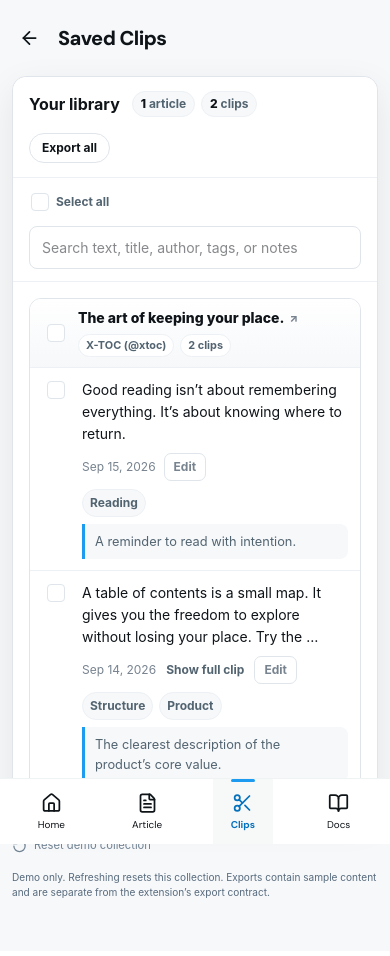
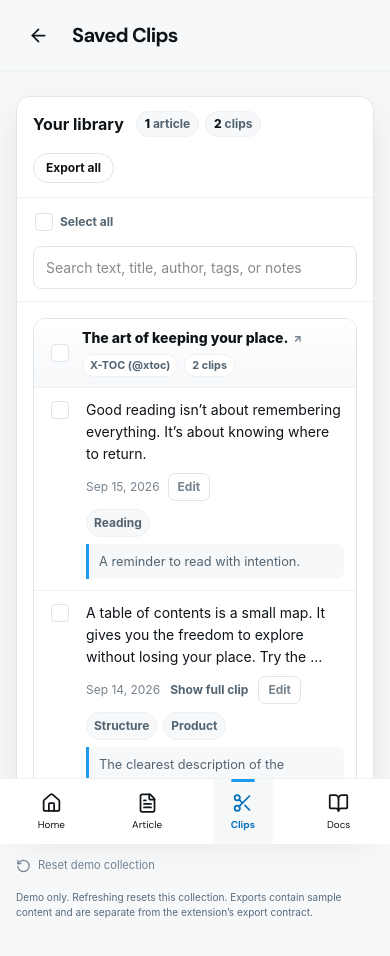
Before and after one commit to HiAriesZhou/x-toc-landing-page, a Next.js app: page /clips in a window 390 px wide. Shown: the top 956 px of the page. Built offline with nearby package versions, Linux system fonts and the light colour scheme; a web font is replaced by a local one.

Commit message:
Improve website discoverability and unify detail page layout

```diff
--- a/src/app/article/page.tsx
+++ b/src/app/article/page.tsx
@@ -1,11 +1,6 @@
-import type { Metadata } from "next";
 import { XtocExperience } from "@/components/xtoc-experience";
-
-export const metadata: Metadata = {
-  title: "Interactive Article",
-  description: "Try X-TOC article navigation and local clipping in an interactive demo.",
-};
-
-export default function ArticlePage() {
+import { pageMetadata } from "@/lib/seo";
+export const metadata = pageMetadata("article");
+export default function Page() {
   return <XtocExperience initialView="article" />;
 }
--- a/src/app/clips/page.tsx
+++ b/src/app/clips/page.tsx
@@ -1,11 +1,6 @@
-import type { Metadata } from "next";
 import { XtocExperience } from "@/components/xtoc-experience";
-
-export const metadata: Metadata = {
-  title: "Saved Clips Demo",
-  description: "Try the X-TOC Saved Clips workflow with local sample content.",
-};
-
-export default function ClipsPage() {
+import { pageMetadata } from "@/lib/seo";
+export const metadata = pageMetadata("clips");
+export default function Page() {
   return <XtocExperience initialView="clips" />;
 }
--- a/src/app/docs/page.tsx
+++ b/src/app/docs/page.tsx
@@ -1,11 +1,6 @@
-import type { Metadata } from "next";
 import { XtocExperience } from "@/components/xtoc-experience";
-
-export const metadata: Metadata = {
-  title: "Docs",
-  description: "How to navigate X articles, save passages, organize clips, and export Markdown or JSON with X-TOC.",
-};
-
-export default function DocsPage() {
+import { pageMetadata } from "@/lib/seo";
+export const metadata = pageMetadata("docs");
+export default function Page() {
   return <XtocExperience initialView="docs" />;
 }
--- a/src/app/globals.css
+++ b/src/app/globals.css
@@ -60,18 +60,26 @@ button:focus-visible, a:focus-visible, input:focus-visible, textarea:focus-visib
 .sidebar-foot a:hover { color: var(--foreground); }
 .sidebar-foot svg { width: 13px; }
 
-.playground-main { min-width: 0; border-inline: 1px solid var(--line); }
+.playground-main { --page-gutter: 32px; --detail-header-height: 76px; min-width: 0; border-inline: 1px solid var(--line); }
 .site-sidebar { contain: paint; }
 .view-content { contain: paint; animation: view-content-in .22s cubic-bezier(.22, 1, .36, 1) both; }
 .view-rail { contain: paint; animation: view-rail-in .24s cubic-bezier(.22, 1, .36, 1) both; }
 @keyframes view-content-in { from { opacity: .35; transform: translateY(5px); } to { opacity: 1; transform: translateY(0); } }
-@keyframes view-rail-in { from { opacity: .25; transform: translateX(6px); } to { opacity: 1; transform: translateX(0); } }
+@keyframes view-rail-in { from { opacity: .25; transform: translateX(-6px); } to { opacity: 1; transform: translateX(0); } }
 .playground-header { position: sticky; top: 0; z-index: 10; min-height: 76px; display: flex; align-items: center; gap: 12px; padding: 13px 30px 11px; border-bottom: 1px solid var(--line); background: rgba(255,255,255,.95); backdrop-filter: blur(14px); }
 .playground-header h1 { margin: 0; font-size: 1.45rem; line-height: 1.15; letter-spacing: -.04em; }
 .playground-header p { margin: 5px 0 0; color: var(--accent-text); font-size: .76rem; }
-.header-back { width: 34px; height: 34px; display: grid; place-items: center; margin-left: -12px; border-radius: 50%; }
-.header-back:hover { background: var(--soft); }
-.header-back svg { width: 21px; }
+.detail-header { height: var(--detail-header-height); min-height: var(--detail-header-height); padding: 16px var(--page-gutter); gap: 12px; flex-wrap: nowrap; }
+.detail-header h1 { font-size: 1.45rem; font-weight: 700; letter-spacing: -.035em; }
+.page-heading { min-width: 0; }
+.header-back { width: 44px; height: 44px; flex: 0 0 44px; display: grid; place-items: center; border-radius: 50%; transition: background-color 150ms ease, color 150ms ease, transform 150ms ease; }
+.header-back:hover { background: #e8edf1; color: var(--accent-text); }
+.header-back:active { background: #dde7ee; transform: scale(.94); }
+.header-back:focus-visible { outline: 2px solid var(--accent-text); outline-offset: 3px; background: #e8edf1; }
+.header-back svg { width: 21px; height: 21px; }
+.playground-header .page-header-note { margin: 0 0 0 auto; color: #536471; font-size: .75rem; }
+.clips-mode .detail-header { background: rgba(246,248,250,.95); }
+@media (prefers-reduced-motion: reduce) { .header-back { transition: none; } .header-back:active { transform: none; } }
 .mobile-toc-toggle { display: none; margin-left: auto; }
 
 .feed-post { position: relative; margin: 0 30px; padding: 22px 0 24px 56px; border-bottom: 1px solid var(--line); }
@@ -151,7 +159,7 @@ button:focus-visible, a:focus-visible, input:focus-visible, textarea:focus-visib
 .home-context .rail-quote cite { margin-top: 8px; font-size: .68rem; }
 .home-context .rail-note { margin: 0; font-size: .61rem; line-height: 1.4; }
 
-.demo-article { padding: 38px 48px 64px; }
+.demo-article { padding: 32px var(--page-gutter) 64px; }
 .article-lead > h2 { transition: background-color .3s ease; }
 .article-lead > p { margin: 0; color: var(--accent-text); font-size: .62rem; font-weight: 700; letter-spacing: .15em; }
 .article-lead > h2 { margin: 19px 0; font: clamp(3.7rem, 6vw, 5.2rem)/.94 var(--font-editorial); letter-spacing: -.045em; }
@@ -211,13 +219,9 @@ button:focus-visible, a:focus-visible, input:focus-visible, textarea:focus-visib
 .playground-shell.clips-mode { grid-template-columns: 250px minmax(700px, 920px) minmax(0, 1fr); background: white; }
 .clips-mode .playground-main { min-height: 100vh; background: #f6f8fa; }
 .clips-context { background: #f6f8fa; }
-.clips-app-header { position: static; min-height: 92px; align-items: center; padding: 20px 32px; border: 0; background: transparent; backdrop-filter: none; }
-.clips-app-header .header-back { margin-left: 0; }
-.clips-app-header h1 { margin: 0; font-size: 1.5rem; font-weight: 760; letter-spacing: -.025em; }
-.clips-app-header > p { margin: 0 0 0 auto; color: #536471; font-size: .75rem; }
-.clips-view { padding: 0 32px 48px; font-family: -apple-system, BlinkMacSystemFont, "Segoe UI", Roboto, Helvetica, Arial, sans-serif; }
+.clips-view { padding: 32px var(--page-gutter) 64px; font-family: -apple-system, BlinkMacSystemFont, "Segoe UI", Roboto, Helvetica, Arial, sans-serif; }
 .clip-library { overflow: visible; border: 1px solid #dfe5eb; border-radius: 14px; background: white; box-shadow: 0 12px 36px rgba(15,20,25,.08); }
-.clip-library-header { position: sticky; top: 0; z-index: 8; display: flex; align-items: center; justify-content: space-between; gap: 16px; padding: 14px 16px; border-bottom: 1px solid #edf1f5; border-radius: 14px 14px 0 0; background: white; }
+.clip-library-header { position: sticky; top: var(--detail-header-height); z-index: 8; display: flex; align-items: center; justify-content: space-between; gap: 16px; padding: 14px 16px; border-bottom: 1px solid #edf1f5; border-radius: 14px 14px 0 0; background: white; }
 .clip-library-title { min-width: 0; display: flex; align-items: center; gap: 12px; }
 .clip-library-title h2 { margin: 0; font-size: 1rem; font-weight: 740; }
 .clip-library-stats { display: flex; align-items: center; gap: 6px; color: #536471; font-size: .75rem; font-weight: 650; white-space: nowrap; }
@@ -391,7 +395,7 @@ button:focus-visible, a:focus-visible, input:focus-visible, textarea:focus-visib
 .docs-rail-source a { color: var(--foreground); font-weight: 700; }
 
 @media (max-width: 1180px) {
-  .playground-shell { grid-template-columns: 200px minmax(540px, 1fr) 300px; }
+  .playground-shell { grid-template-columns: 200px minmax(0, 1fr) 300px; }
   .playground-shell.clips-mode { grid-template-columns: 200px minmax(0, 1fr); }
   .clips-mode .clips-context { display: none; }
   .site-sidebar { padding-inline: 18px; }
@@ -399,6 +403,7 @@ button:focus-visible, a:focus-visible, input:focus-visible, textarea:focus-visib
   .context-rail { padding-inline: 22px; }
   .context-rail > h2 { font-size: 3rem; }
   .feed-post { margin-inline: 24px; }
+  .playground-main { --page-gutter: 24px; }
   .playground-header { padding-inline: 24px; }
   .real-toc-panel { min-width: 0; }
 }
@@ -446,7 +451,11 @@ button:focus-visible, a:focus-visible, input:focus-visible, textarea:focus-visib
   .cover-deck { font-size: .84rem; }
   .cover-index > span { grid-template-columns: 27px 1fr; font-size: .64rem; }
   .cover-index small { display: none; }
-  .demo-article { padding: 28px 22px 55px; }
+  .playground-main { --page-gutter: 16px; --detail-header-height: 72px; }
+  .detail-header { height: var(--detail-header-height); min-height: var(--detail-header-height); padding: 14px var(--page-gutter); flex-wrap: nowrap; }
+  .detail-header h1 { font-size: 1.25rem; }
+  .demo-article, .clips-view { padding: 24px var(--page-gutter) 56px; }
+  .playground-header .page-header-note { display: none; }
   .article-lead > h2 { font-size: 3.45rem; }
   .article-lead > div { font-size: 1rem; }
   .article-section { padding-top: 40px; }
@@ -458,10 +467,6 @@ button:focus-visible, a:focus-visible, input:focus-visible, textarea:focus-visib
   .real-toc-panel.dragged { position: static; width: 100%; }
   .selection-action { right: 12px; bottom: 78px; left: 12px; justify-content: space-between; transform: none; }
   .site-toast { bottom: 78px; width: max-content; max-width: calc(100vw - 24px); }
-  .clips-app-header { min-height: 76px; padding: 14px 12px; flex-wrap: nowrap; }
-  .clips-app-header h1 { font-size: 1.25rem; }
-  .clips-app-header > p { display: none; }
-  .clips-view { padding: 0 12px 50px; }
   .clip-library-header { position: static; align-items: flex-start; flex-direction: column; }
   .clip-library-actions { width: 100%; justify-content: flex-start; }
   .clip-search-row { align-items: stretch; flex-direction: column; }
--- a/src/app/page.tsx
+++ b/src/app/page.tsx
@@ -1,5 +1,6 @@
 import { XtocExperience } from "@/components/xtoc-experience";
-
-export default function HomePage() {
+import { pageMetadata } from "@/lib/seo";
+export const metadata = pageMetadata("home");
+export default function Page() {
   return <XtocExperience initialView="home" />;
 }
--- /dev/null
+++ b/src/app/robots.ts
@@ -0,0 +1,5 @@
+import type { MetadataRoute } from "next";
+import { siteUrl } from "@/lib/seo";
+export default function robots(): MetadataRoute.Robots {
+  return { rules: { userAgent: "*", allow: "/" }, sitemap: `${siteUrl}/sitemap.xml` };
+}
--- /dev/null
+++ b/src/app/sitemap.ts
@@ -0,0 +1,5 @@
+import type { MetadataRoute } from "next";
+import { siteUrl } from "@/lib/seo";
+export default function sitemap(): MetadataRoute.Sitemap {
+  return ["/", "/docs"].map(path => ({ url: `${siteUrl}${path}` }));
+}
--- a/src/components/xtoc-experience.tsx
+++ b/src/components/xtoc-experience.tsx
@@ -1,6 +1,9 @@
 "use client";
 
 import Image from "next/image";
+import Link from "next/link";
+import type { MouseEvent } from "react";
+import { siteUrl, viewPaths, viewMeta } from "@/lib/seo";
 import {
   ArrowLeft, ArrowRight, BookOpen, Bookmark, Check, ChevronUp, Download,
   FileText, Github, GripVertical, House, List, Play, RotateCcw, Scissors,
@@ -14,19 +17,6 @@ const extensionRepoUrl = "https://github.com/HiAriesZhou/x-toc";
 
 export type View = "home" | "article" | "clips" | "docs";
 
-const viewPaths: Record<View, string> = {
-  home: "/",
-  article: "/article",
-  clips: "/clips",
-  docs: "/docs",
-};
-
-const viewMeta: Record<View, { title: string; description: string }> = {
-  home: { title: "X-TOC | Navigate and Clip X Articles", description: "Navigate long-form X articles, save useful passages, and export local clips with X-TOC." },
-  article: { title: "Interactive Article | X-TOC", description: "Try X-TOC article navigation and local clipping in an interactive demo." },
-  clips: { title: "Saved Clips Demo | X-TOC", description: "Try the X-TOC Saved Clips workflow with local sample content." },
-  docs: { title: "Docs | X-TOC", description: "How to navigate X articles, save passages, organize clips, and export Markdown or JSON with X-TOC." },
-};
 type Clip = {
   id: string;
   articleId: string;
@@ -212,6 +202,15 @@ export function XtocExperience({ initialView }: { initialView: View }) {
   const applyView = useCallback((nextView: View) => {
     document.title = viewMeta[nextView].title;
     document.querySelector<HTMLMetaElement>('meta[name="description"]')?.setAttribute("content", viewMeta[nextView].description);
+    document.querySelector<HTMLLinkElement>('link[rel="canonical"]')?.setAttribute("href", siteUrl + viewPaths[nextView]);
+    document.querySelector<HTMLMetaElement>('meta[name="robots"]')?.setAttribute("content", nextView === "home" || nextView === "docs" ? "index, follow" : "noindex, follow");
+    for (const [selector, content] of [
+      ['meta[property="og:title"]', viewMeta[nextView].title],
+      ['meta[property="og:description"]', viewMeta[nextView].description],
+      ['meta[property="og:url"]', siteUrl + viewPaths[nextView]],
+      ['meta[name="twitter:title"]', viewMeta[nextView].title],
+      ['meta[name="twitter:description"]', viewMeta[nextView].description],
+    ]) document.querySelector<HTMLMetaElement>(selector)?.setAttribute("content", content);
     setView(nextView);
     setSelection("");
     setActiveIndex(0);
@@ -233,6 +232,12 @@ export function XtocExperience({ initialView }: { initialView: View }) {
     applyView(nextView);
     window.scrollTo({ top: 0 });
   }, [applyView, view]);
+
+  const navigateLink = (event: MouseEvent<HTMLAnchorElement>, nextView: View) => {
+    if (event.defaultPrevented || event.button !== 0 || event.metaKey || event.ctrlKey || event.shiftKey || event.altKey) return;
+    event.preventDefault();
+    openView(nextView);
+  };
 
   useEffect(() => {
     const handleHistory = () => {
@@ -446,34 +451,29 @@ export function XtocExperience({ initialView }: { initialView: View }) {
       <aside className="site-sidebar">
         <button className="site-brand" onClick={() => openView("home")}><Image src="/logo.png" alt="" width={44} height={44} priority /><span><b>X-TOC</b><small>TOC & Clips for X Articles</small></span></button>
         <nav aria-label="Primary navigation">
-          <button className={view === "home" ? "active" : ""} onClick={() => openView("home")}><House aria-hidden="true" /><span>Home</span></button>
-          <button className={view === "article" ? "active" : ""} onClick={() => openView("article")}><FileText aria-hidden="true" /><span>Article</span></button>
-          <button className={view === "clips" ? "active" : ""} onClick={() => openView("clips")}><Scissors aria-hidden="true" /><span>Clips</span>{userClipCount > 0 && <small>{userClipCount}</small>}</button>
-          <button className={view === "docs" ? "active" : ""} onClick={() => openView("docs")}><BookOpen aria-hidden="true" /><span>Docs</span></button>
+          <a href={viewPaths.home} aria-current={view === "home" ? "page" : undefined} className={view === "home" ? "active" : ""} onClick={(event) => navigateLink(event, "home")}><House aria-hidden="true" /><span>Home</span></a>
+          <a href={viewPaths.article} aria-current={view === "article" ? "page" : undefined} className={view === "article" ? "active" : ""} onClick={(event) => navigateLink(event, "article")}><FileText aria-hidden="true" /><span>Article</span></a>
+          <a href={viewPaths.clips} aria-current={view === "clips" ? "page" : undefined} className={view === "clips" ? "active" : ""} onClick={(event) => navigateLink(event, "clips")}><Scissors aria-hidden="true" /><span>Clips</span>{userClipCount > 0 && <small>{userClipCount}</small>}</a>
+          <a href={viewPaths.docs} aria-current={view === "docs" ? "page" : undefined} className={view === "docs" ? "active" : ""} onClick={(event) => navigateLink(event, "docs")}><BookOpen aria-hidden="true" /><span>Docs</span></a>
         </nav>
         <a className="chrome-cta" href={chromeStoreUrl} target="_blank" rel="noopener noreferrer"><Download aria-hidden="true" />Add to Chrome</a>
         <div className="sidebar-foot"><p>A more focused internet<br />for longer thinking.</p><small>Independent project. Not affiliated with X.</small><a href={extensionRepoUrl} target="_blank" rel="noopener noreferrer"><Github aria-hidden="true" /> Source on GitHub</a></div>
       </aside>
 
       <main className={`playground-main view-content${view === "docs" ? " docs-main" : ""}`} key={view}>
-        {view !== "docs" && (view === "clips" ? (
-          <header className="playground-header clips-app-header">
-            <button className="header-back" onClick={() => openView("home")} aria-label="Back to timeline"><ArrowLeft aria-hidden="true" /></button>
-            <h1>Saved Clips</h1>
-            <p>Stored in this browser. Export anytime.</p>
-          </header>
-        ) : (
-          <header className="playground-header">
-            {view === "article" && <button className="header-back" onClick={() => openView("home")} aria-label="Back to timeline"><ArrowLeft aria-hidden="true" /></button>}
-            <div><h1>{view === "home" ? "A timeline for better reading." : "Article"}</h1><p>Interactive demo</p></div>
+        {view !== "docs" && (
+          <header className={`playground-header${view !== "home" ? " detail-header" : ""}`}>
+            {view !== "home" && <Link prefetch={false} className="header-back" href="/" onClick={(event) => navigateLink(event, "home")} aria-label="Back to timeline" title="Back to timeline"><ArrowLeft aria-hidden="true" /></Link>}
+            <div className="page-heading"><h1>{view === "home" ? "A timeline for better reading." : view === "clips" ? "Saved Clips" : "Article"}</h1>{view === "home" && <p>Interactive demo</p>}</div>
+            {view === "clips" && <p className="page-header-note">Stored in this browser. Export anytime.</p>}
             {view === "article" && <button className="mobile-toc-toggle" onClick={() => setTocVisible((current) => !current)} aria-label="Toggle contents panel"><List aria-hidden="true" /></button>}
           </header>
-        ))}
+        )}
 
         {view === "docs" && <DocsMain />}
 
         {view === "home" && <div className="timeline">
-          <article className="feed-post pinned-post"><p className="pinned-label"><Bookmark aria-hidden="true" /> Pinned</p><Image className="post-avatar" src="/logo.png" alt="" width={38} height={38} /><ProductAuthor /><p className="feed-copy">A map for the long reads you never finish.</p><button ref={previewTrigger} className="product-film" onClick={() => setDemoOpen(true)} aria-label="Play the 40-second X-TOC product film"><Image src="/videos/x-toc-poster.jpg" alt="An X article with the X-TOC contents panel open" width={1920} height={1240} priority /><span className="film-play"><Play aria-hidden="true" /></span><span className="film-label">Watch X-TOC in action · 0:40</span></button></article>
+          <article className="feed-post pinned-post"><p className="pinned-label"><Bookmark aria-hidden="true" /> Pinned</p><Image className="post-avatar" src="/logo.png" alt="" width={38} height={38} /><ProductAuthor /><p className="feed-copy">A map for the long reads you never finish.</p><p className="feed-muted">X-TOC (xtoc) adds a table of contents to X Articles. Save passages locally with tags and notes, then export them as Markdown or JSON.</p><button ref={previewTrigger} className="product-film" onClick={() => setDemoOpen(true)} aria-label="Play the 40-second X-TOC product film"><Image src="/videos/x-toc-poster.jpg" alt="An X article with the X-TOC contents panel open" width={1920} height={1240} priority /><span className="film-play"><Play aria-hidden="true" /></span><span className="film-label">Watch X-TOC in action · 0:40</span></button></article>
           <article className="feed-post"><Image className="post-avatar" src="/logo.png" alt="" width={38} height={38} /><ProductAuthor /><p className="feed-copy">A new article on reading with structure.</p><ArticleCover onOpen={() => openView("article")} /></article>
           <article className="feed-post excerpt-post"><span className="post-avatar excerpt-avatar"><Scissors aria-hidden="true" /></span><p className="excerpt-meta">{userClipCount ? "You saved a clip" : "An excerpt worth keeping"} · Demo</p><blockquote>{clips[0]?.text ?? sampleClips[0].text}</blockquote><button className="text-action" onClick={() => openView("clips")}>Open in Clips <ArrowRight aria-hidden="true" /></button></article>
           <article className="feed-post final-post"><Image className="post-avatar" src="/logo.png" alt="" width={38} height={38} /><ProductAuthor /><p className="feed-copy">A small tool for the moments when a long read deserves your full attention.</p><p className="feed-muted">An outline beside the article. Useful passages within reach. That’s X-TOC.</p><a className="text-action" href={chromeStoreUrl} target="_blank" rel="noopener noreferrer">Take it to X <ArrowRight aria-hidden="true" /></a></article>
--- /dev/null
+++ b/src/lib/seo.ts
@@ -0,0 +1,21 @@
+import type { Metadata } from "next";
+
+export const siteUrl = "https://x-toc.vercel.app";
+export const viewPaths = { home: "/", article: "/article", clips: "/clips", docs: "/docs" } as const;
+export const viewMeta = {
+  home: { title: "X-TOC (xtoc) | Table of Contents & Clips for X Articles", description: "X-TOC (xtoc) adds a table of contents to X Articles. Save passages locally with tags and notes, then export your clips as Markdown or JSON." },
+  article: { title: "Interactive Article Demo | X-TOC", description: "Try X-TOC article navigation and local clipping with a sample article." },
+  clips: { title: "Saved Clips Demo | X-TOC", description: "Try the X-TOC Saved Clips workflow with sample content, separate from your extension data." },
+  docs: { title: "How to Use X-TOC (xtoc) | X Article TOC & Clips", description: "Learn how to open the X-TOC outline, navigate X Articles, save passages locally, add tags and notes, and export Markdown or JSON." },
+} as const;
+export type SiteView = keyof typeof viewPaths;
+export function pageMetadata(view: SiteView): Metadata {
+  const { title, description } = viewMeta[view];
+  return {
+    title: { absolute: title }, description,
+    alternates: { canonical: viewPaths[view] },
+    robots: { index: view === "home" || view === "docs", follow: true },
+    openGraph: { title, description, url: viewPaths[view], type: "website", siteName: "X-TOC", images: [{ url: "/images/x-toc-social-1280x640.png", width: 1280, height: 640, alt: "X-TOC table of contents and local clips for X Articles" }] },
+    twitter: { card: "summary_large_image", title, description, images: ["/images/x-toc-social-1280x640.png"] },
+  };
+}
```
Also changed, not shown: src/app/layout.tsx (+12 -1 lines), src/components/docs-view.tsx (+16 -2 lines).
